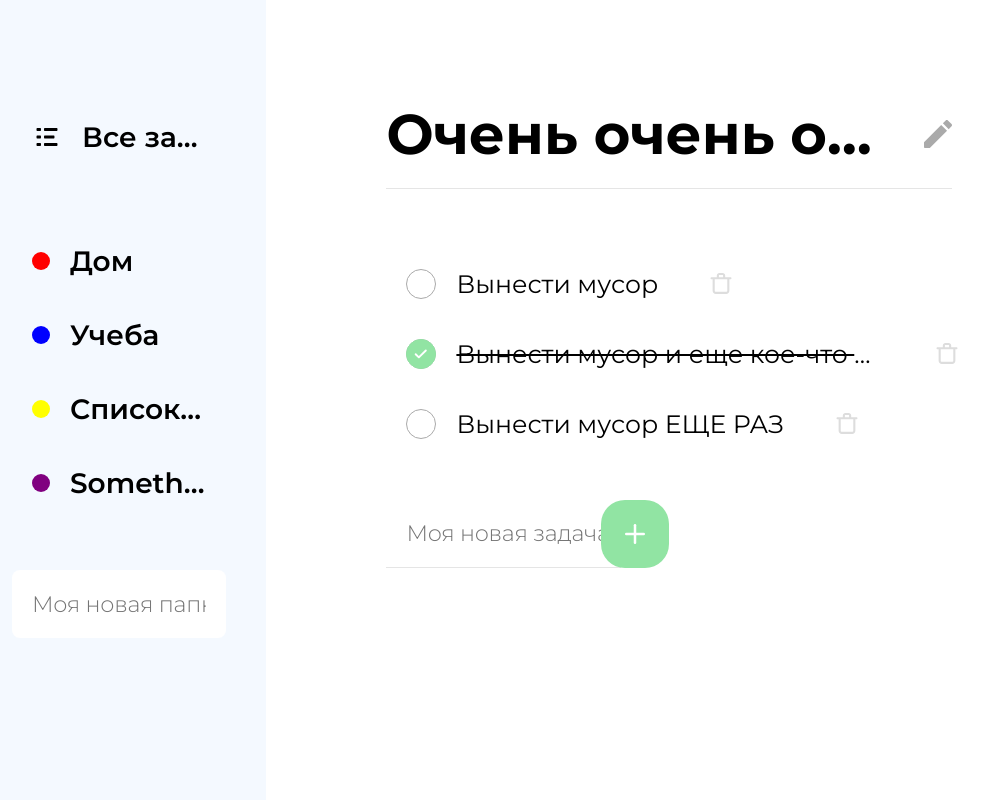
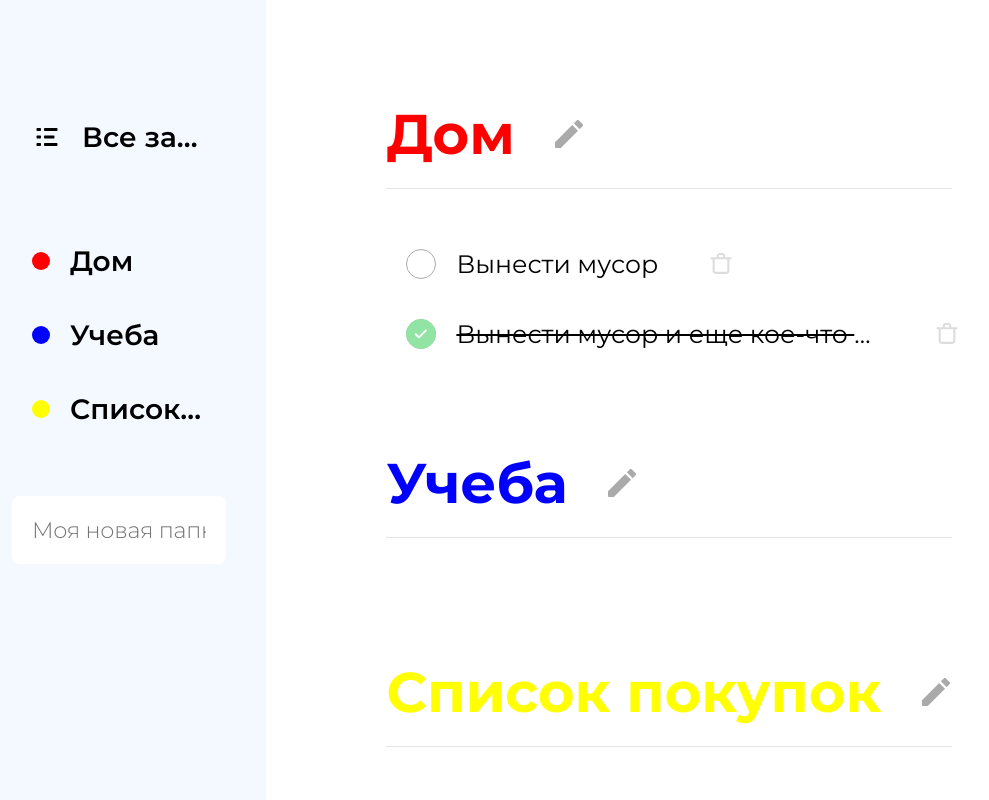
Before and after one commit to epiccheesepie/todo-app, a React (Create React App) app: page / in a window 1280 px wide. Shown: the top 800 px of the page, without its empty margins (28-1017 px from the left). Built offline with nearby package versions, Linux system fonts and the light colour scheme.

Commit message:
Routes and ui component TodoAdd were added

```diff
--- a/package.json
+++ b/package.json
@@ -42,5 +42,8 @@
       "last 1 firefox version",
       "last 1 safari version"
     ]
+  },
+  "devDependencies": {
+    "@types/react-router-dom": "^5.1.7"
   }
 }
--- a/public/todos.json
+++ b/public/todos.json
@@ -1,5 +1,6 @@
 [
     {
+        "id": 0,
         "title": "Дом",
         "color": "red",
         "tasks": [
@@ -14,11 +15,13 @@
         ]
     },
     {
+        "id": 1,
         "title": "Учеба",
         "color": "blue",
         "tasks": []
     },
     {
+        "id": 2,
         "title": "Список покупок",
         "color": "yellow",
         "tasks": [
--- a/src/App.tsx
+++ b/src/App.tsx
@@ -1,40 +1,34 @@
 import React from 'react';
-import { Selecter, Todo } from './ui';
+import { Route, Link } from 'react-router-dom';
+
+import { Selecter } from './ui';
+import { Card } from './components';
 
 const App = () => {
+
+  const [data, setData] = React.useState([]);
 
   React.useEffect(() => {
     fetch('http://localhost:3000/todos.json')
     .then(response => response.json())
-    .then(json => console.log(json));
+    .then(json => setData(json));
   }, []);
-
-  const titles : Array<{[key: string] : string}> = [
-    {title: "Дом", color: "red"},
-    {title: "Учеба", color: "blue"},
-    {title: "Список покупок", color: "yellow"},
-    {title: "Something else", color: "purple"},
-  ];
-
-  const todos = [
-    {name: 'Вынести мусор', completed: false},
-    {name: 'Вынести мусор и еще кое-что очень длинное как разтоки и потом сделать еще', completed: true},
-    {name: 'Вынести мусор ЕЩЕ РАЗ', completed: false}
-  ];
 
   return (
     <main>
       <div className="left">
         <div className="left__container">
           <div className="menu">
+            <Link to="/">
               <div className="menu__item menu__item--global">
                 <svg width="30" height="30" viewBox="0 0 18 18" fill="none" xmlns="http://www.w3.org/2000/svg">
                   <path d="M12.96 8.10001H7.74001C7.24321 8.10001 7.20001 8.50231 7.20001 9.00001C7.20001 9.49771 7.24321 9.90001 7.74001 9.90001H12.96C13.4568 9.90001 13.5 9.49771 13.5 9.00001C13.5 8.50231 13.4568 8.10001 12.96 8.10001V8.10001ZM14.76 12.6H7.74001C7.24321 12.6 7.20001 13.0023 7.20001 13.5C7.20001 13.9977 7.24321 14.4 7.74001 14.4H14.76C15.2568 14.4 15.3 13.9977 15.3 13.5C15.3 13.0023 15.2568 12.6 14.76 12.6ZM7.74001 5.40001H14.76C15.2568 5.40001 15.3 4.99771 15.3 4.50001C15.3 4.00231 15.2568 3.60001 14.76 3.60001H7.74001C7.24321 3.60001 7.20001 4.00231 7.20001 4.50001C7.20001 4.99771 7.24321 5.40001 7.74001 5.40001ZM4.86001 8.10001H3.24001C2.74321 8.10001 2.70001 8.50231 2.70001 9.00001C2.70001 9.49771 2.74321 9.90001 3.24001 9.90001H4.86001C5.35681 9.90001 5.40001 9.49771 5.40001 9.00001C5.40001 8.50231 5.35681 8.10001 4.86001 8.10001ZM4.86001 12.6H3.24001C2.74321 12.6 2.70001 13.0023 2.70001 13.5C2.70001 13.9977 2.74321 14.4 3.24001 14.4H4.86001C5.35681 14.4 5.40001 13.9977 5.40001 13.5C5.40001 13.0023 5.35681 12.6 4.86001 12.6ZM4.86001 3.60001H3.24001C2.74321 3.60001 2.70001 4.00231 2.70001 4.50001C2.70001 4.99771 2.74321 5.40001 3.24001 5.40001H4.86001C5.35681 5.40001 5.40001 4.99771 5.40001 4.50001C5.40001 4.00231 5.35681 3.60001 4.86001 3.60001Z" fill="black"/>
                 </svg>
                 <h2>Все задачи</h2>
               </div>
+            </Link>
             <div className="menu__wrap">
-              {titles.map(({title, color}) => <Selecter key={title} title={title} color={color} />)}
+              {data.map(({id, title, color}) => <Selecter key={title} id={id} title={title} color={color} />)}
             </div>
             <div className="menu__add">
               <input type="text" placeholder="Моя новая папка..." />
@@ -44,28 +38,28 @@ const App = () => {
       </div>
       <div className="right">
         <div className="right__container">
+          {!data.length
+          ? (
+            <div className="view--missing">
+              <span>Задачи отсутствуют</span>
+            </div>
+          )
+          : (
             <div className="view">
-            <div className="title">
-              <h1>Очень очень очень очень длинное название</h1>
-              <svg width="28" height="28" viewBox="0 0 15 15" xmlns="http://www.w3.org/2000/svg">
-                <path d="M0 12.0504V14.5834C0 14.8167 0.183308 15 0.41661 15H2.9496C3.05792 15 3.16624 14.9583 3.24123 14.875L12.34 5.78458L9.21542 2.66001L0.124983 11.7504C0.0416611 11.8338 0 11.9337 0 12.0504ZM14.7563 3.36825C14.8336 3.29116 14.8949 3.1996 14.9367 3.0988C14.9785 2.99801 15 2.88995 15 2.78083C15 2.6717 14.9785 2.56365 14.9367 2.46285C14.8949 2.36205 14.8336 2.27049 14.7563 2.19341L12.8066 0.24367C12.7295 0.166428 12.638 0.105146 12.5372 0.0633343C12.4364 0.021522 12.3283 0 12.2192 0C12.1101 0 12.002 0.021522 11.9012 0.0633343C11.8004 0.105146 11.7088 0.166428 11.6318 0.24367L10.107 1.76846L13.2315 4.89304L14.7563 3.36825V3.36825Z" fill="#aaa"/>
-              </svg>
+                <Route exact path="/">
+                  {data.map(({id, title, color, tasks}) => (
+                      <Card key={id} title={title} color={color} tasks={tasks} />
+                    )
+                  )}
+                </Route>
+                {data.map(({id, title, color, tasks}) => (
+                  <Route path={'/' + id}>
+                    <Card key={id} title={title} color={color} tasks={tasks} adder />
+                  </Route>
+                  )
+                )}
             </div>
-            <div className="todo">
-              <div className="todo__wrap">
-                {todos.map(({name, completed}) => <Todo key={name} name={name} completed={completed} />)}
-              </div>
-              <div className="todo__add">
-                <input type="text" placeholder="Моя новая задача..." />
-                <div className="icon-add">
-                  <svg width="20" height="20" viewBox="0 0 16 16" fill="none" xmlns="http://www.w3.org/2000/svg">
-                    <path d="M8 1V15" stroke="white" stroke-width="2" stroke-linecap="round" stroke-linejoin="round"/>
-                    <path d="M1 8H15" stroke="white" stroke-width="2" stroke-linecap="round" stroke-linejoin="round"/>
-                  </svg>
-                </div>
-              </div>
-            </div>
-          </div>
+          )}
         </div>
       </div>
     </main>
--- /dev/null
+++ b/src/components/Card/Card.css
@@ -0,0 +1,24 @@
+.view__container {
+    margin-bottom: 80px;
+}
+.title {
+    display: flex;
+    align-items: center;
+    padding-bottom: 20px;
+    border-bottom: 1px solid rgba(0,0,0,.1);
+}
+.title svg {
+    cursor: pointer;
+    flex-shrink: 0;
+}
+h1 {
+    margin-right: 40px;
+}
+.todo {
+    margin-top: 40px;
+}
+.todo__wrap {
+    display: flex;
+    flex-direction: column;
+    align-items: flex-start;
+}
--- /dev/null
+++ b/src/components/Card/index.tsx
@@ -0,0 +1,37 @@
+import React from 'react';
+
+import { TodoAdd, Todo } from '../../ui';
+import './Card.css';
+
+interface ComponentProps {
+    title: string,
+    color: string,
+    tasks: Array<TTodo>,
+    adder?: boolean
+}
+type TTodo = {
+    name: string,
+    completed: boolean
+}
+
+const Card : React.FC<ComponentProps> = ({title, color, tasks, adder}) : React.ReactElement => {
+
+    return (
+        <div className="view__container">
+            <div className="title">
+                <h1 style={{color}}>{title}</h1>
+                <svg width="28" height="28" viewBox="0 0 15 15" xmlns="http://www.w3.org/2000/svg">
+                <path d="M0 12.0504V14.5834C0 14.8167 0.183308 15 0.41661 15H2.9496C3.05792 15 3.16624 14.9583 3.24123 14.875L12.34 5.78458L9.21542 2.66001L0.124983 11.7504C0.0416611 11.8338 0 11.9337 0 12.0504ZM14.7563 3.36825C14.8336 3.29116 14.8949 3.1996 14.9367 3.0988C14.9785 2.99801 15 2.88995 15 2.78083C15 2.6717 14.9785 2.56365 14.9367 2.46285C14.8949 2.36205 14.8336 2.27049 14.7563 2.19341L12.8066 0.24367C12.7295 0.166428 12.638 0.105146 12.5372 0.0633343C12.4364 0.021522 12.3283 0 12.2192 0C12.1101 0 12.002 0.021522 11.9012 0.0633343C11.8004 0.105146 11.7088 0.166428 11.6318 0.24367L10.107 1.76846L13.2315 4.89304L14.7563 3.36825V3.36825Z" fill="#aaa"/>
+                </svg>
+            </div>
+            <div className="todo">
+                <div className="todo__wrap">
+                {tasks.map(({name, completed} : TTodo) => <Todo key={name} name={name} completed={completed} />)}
+                </div>
+            </div>
+            {adder && <TodoAdd />}
+        </div>
+    );
+};
+
+export default Card;
--- /dev/null
+++ b/src/components/index.js
@@ -0,0 +1 @@
+export { default as Card } from './Card';
--- a/src/index.css
+++ b/src/index.css
@@ -1,6 +1,7 @@
 :root {
   --shadow: 0 12px 120px rgb(0 0 0 / 10%);
   --green: #91e4a3;
+  --left-width: 23%;
 }
 
 * {
@@ -21,21 +22,31 @@ h1, h2 {
   text-overflow: ellipsis;
   overflow: hidden;
 }
+a {
+  text-decoration: none;
+  color: inherit;
+}
 
 main {
   display: flex;
-  height: 100vh;
+  height: 100%;
 }
 .left {
-  width: 23%;
+  position: fixed;
+  height: 100%;
+  width: var(--left-width);
   background-color: #f4f9ff;
 }
 .right {
-  width: 77%;
+  position: relative;
+  width: calc(100% - var(--left-width));
+  margin-left: var(--left-width);
 }
 .left__container {
+  height: 100%;
   width: 100%;
   padding: 100px 40px;
+  overflow: auto;
 }
 .right__container {
   width: 100%;
@@ -82,29 +93,26 @@ h1 {
   margin-right: 40px;
 }
 .todo {
-  margin-top: 60px;
+  margin-top: 40px;
 }
 .todo__wrap {
   display: flex;
   flex-direction: column;
   align-items: flex-start;
 }
-.todo__add {
+
+.view--missing {
+  position: absolute;
+  top: 0;
+  left: 0;
+  width: 100%;
+  height: 100%;
   display: flex;
-  align-items: center;
-  margin-top: 40px;
-  width: 50%;
 }
-.icon-add {
-  display: flex;
-  padding: 24px;
-  box-sizing: content-box;
-  background-color: var(--green);
-  border-radius: 24px;
-  z-index: 1;
+.view--missing span {
+  margin: auto;
+  font-size: 3em;
+  font-weight: 800;
+  white-space: nowrap;
+  color: #ddd;
 }
-.todo__add input[type=text] {
-  border-radius: 0;
-  border-bottom: 1px solid rgba(0,0,0,.1);
-  margin-right: -20px;
-}
--- a/src/index.tsx
+++ b/src/index.tsx
@@ -1,12 +1,15 @@
 import React from 'react';
 import ReactDOM from 'react-dom';
+import { BrowserRouter } from 'react-router-dom';
 
 import App from './App';
 import './index.css';
 
 ReactDOM.render(
   <React.StrictMode>
-    <App />
+    <BrowserRouter>
+      <App />
+    </BrowserRouter>
   </React.StrictMode>,
   document.getElementById('root')
 );
--- /dev/null
+++ b/src/ui/TodoAdd/TodoAdd.css
@@ -0,0 +1,19 @@
+.add {
+    display: flex;
+    align-items: center;
+    margin-top: 40px;
+    width: 50%;
+}
+.add__icon {
+    display: flex;
+    padding: 24px;
+    box-sizing: content-box;
+    background-color: var(--green);
+    border-radius: 24px;
+    z-index: 1;
+}
+.add input[type=text] {
+    border-radius: 0;
+    border-bottom: 1px solid rgba(0,0,0,.1);
+    margin-right: -20px;
+}
--- /dev/null
+++ b/src/ui/TodoAdd/index.tsx
@@ -0,0 +1,19 @@
+import React from 'react';
+import './TodoAdd.css';
+
+const TodoAdd : React.FC = () : React.ReactElement => {
+
+    return (
+        <div className="add">
+            <input type="text" placeholder="Моя новая задача..." />
+            <div className="add__icon">
+                <svg width="20" height="20" viewBox="0 0 16 16" fill="none" xmlns="http://www.w3.org/2000/svg">
+                <path d="M8 1V15" stroke="white" stroke-width="2" stroke-linecap="round" stroke-linejoin="round"/>
+                <path d="M1 8H15" stroke="white" stroke-width="2" stroke-linecap="round" stroke-linejoin="round"/>
+                </svg>
+            </div>
+        </div>
+    );
+};
+
+export default TodoAdd;
--- a/src/ui/index.js
+++ b/src/ui/index.js
@@ -1,2 +1,3 @@
 export { default as Selecter } from './Selecter';
 export { default as Todo } from './Todo';
+export { default as TodoAdd } from './TodoAdd';
```
Also changed, not shown: src/ui/Selecter/index.tsx (+6 -1 lines), 1 other file (tests, documents, lock files or other folders). Lines whose indentation alone changed are shown as unchanged.
